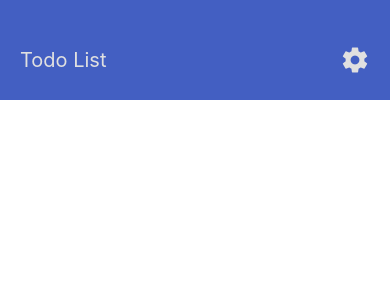
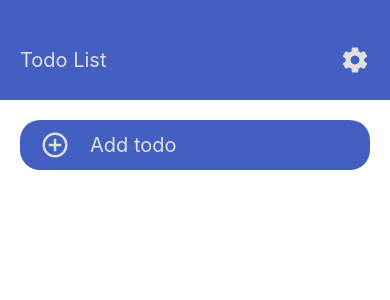
Before and after one commit to IanGabriel12/rn-todo-app, a React Native app: screen / in a window 390 px wide. Shown: the top 300 px of the page. Built offline with nearby package versions, Linux system fonts and the light colour scheme.

Commit message:
Creating add todo button

```diff
--- /dev/null
+++ b/src/components/AddTodoButton/index.tsx
@@ -0,0 +1,13 @@
+import { TouchableOpacity, Text } from "react-native";
+import { MaterialIcons } from "@expo/vector-icons";
+import Colors from "../../styles/colors";
+import styles from "./styles";
+
+export default function AddTodoButton() {
+  return (
+    <TouchableOpacity style={styles.buttonContainer}>
+      <MaterialIcons name="add-circle-outline" color={Colors.white} size={30} />
+      <Text style={styles.buttonText}>Add todo</Text>
+    </TouchableOpacity>
+  );
+}
--- /dev/null
+++ b/src/components/AddTodoButton/styles.ts
@@ -0,0 +1,21 @@
+import { StyleSheet } from "react-native";
+import Colors from "../../styles/colors";
+
+const styles = StyleSheet.create({
+  buttonContainer: {
+    backgroundColor: Colors.blue,
+    flexDirection: "row",
+    padding: 10,
+    borderRadius: 20,
+    paddingHorizontal: 20,
+    alignItems: "center",
+  },
+
+  buttonText: {
+    marginLeft: 20,
+    color: Colors.white,
+    fontSize: 20,
+  }
+});
+
+export default styles;
--- a/src/components/TodoList/index.tsx
+++ b/src/components/TodoList/index.tsx
@@ -5,6 +5,7 @@ import Colors from "../../styles/colors";
 import { useState } from "react";
 import Checkbox from "../Checkbox";
 import SettingOption from "../SettingOption";
+import AddTodoButton from "../AddTodoButton";
 
 export default function TodoList() {
   const [isSettingsModalVisible, setIsSettingsModalVisible] = useState(false);
@@ -26,6 +27,10 @@ export default function TodoList() {
         <TouchableOpacity onPress={openSettingsModal}>
           <MaterialIcons name="settings" size={30} color={Colors.white} />
         </TouchableOpacity>
+      </View>
+
+      <View style={styles.content}>
+        <AddTodoButton />
       </View>
 
       <Modal visible={isSettingsModalVisible} transparent>
--- a/src/components/TodoList/styles.ts
+++ b/src/components/TodoList/styles.ts
@@ -15,6 +15,10 @@ const styles = StyleSheet.create({
   headerTitle: {
     color: Colors.white,
     fontSize: 20,
+  },
+
+  content: {
+    padding: 20,
   },
 
   modalContainer: {
```
